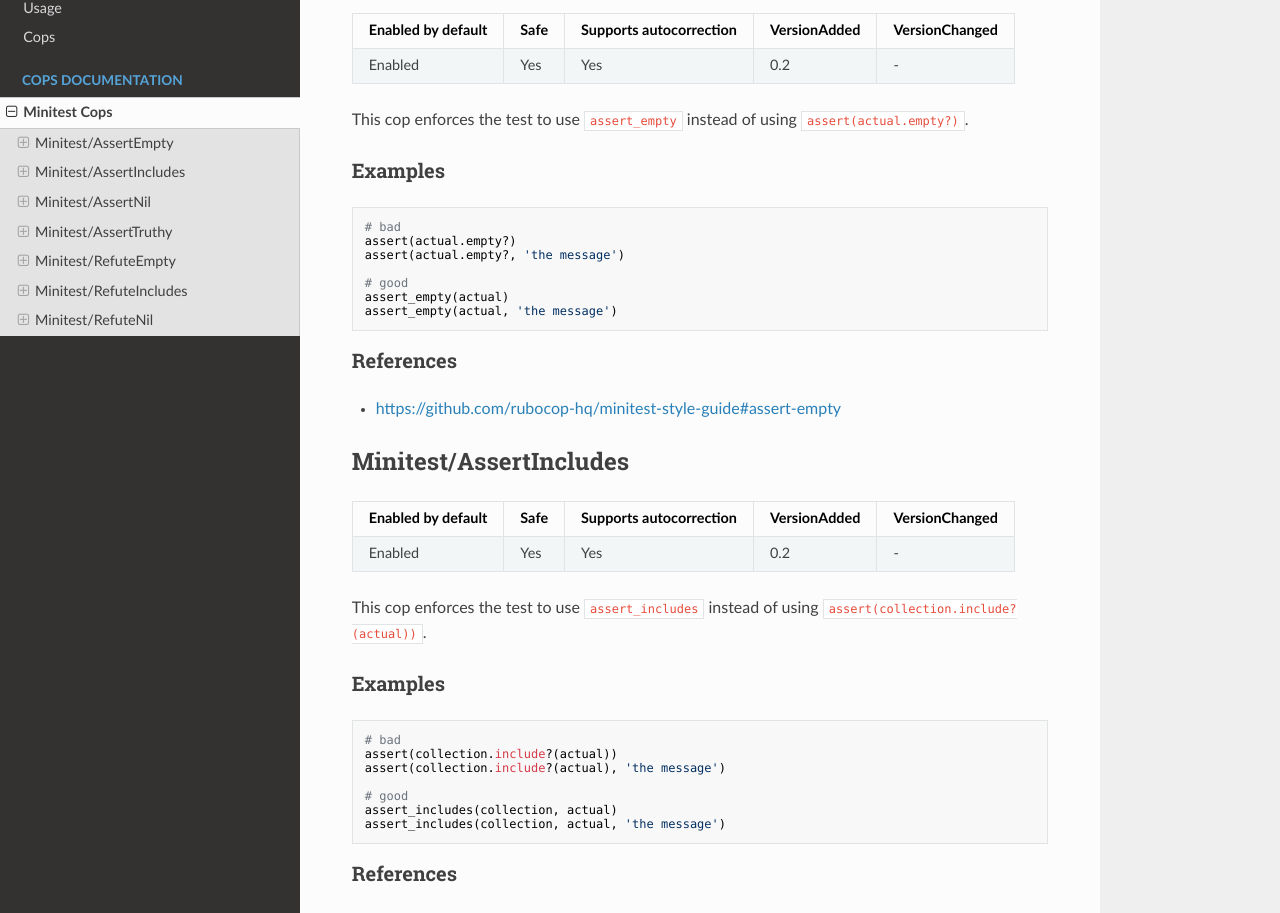
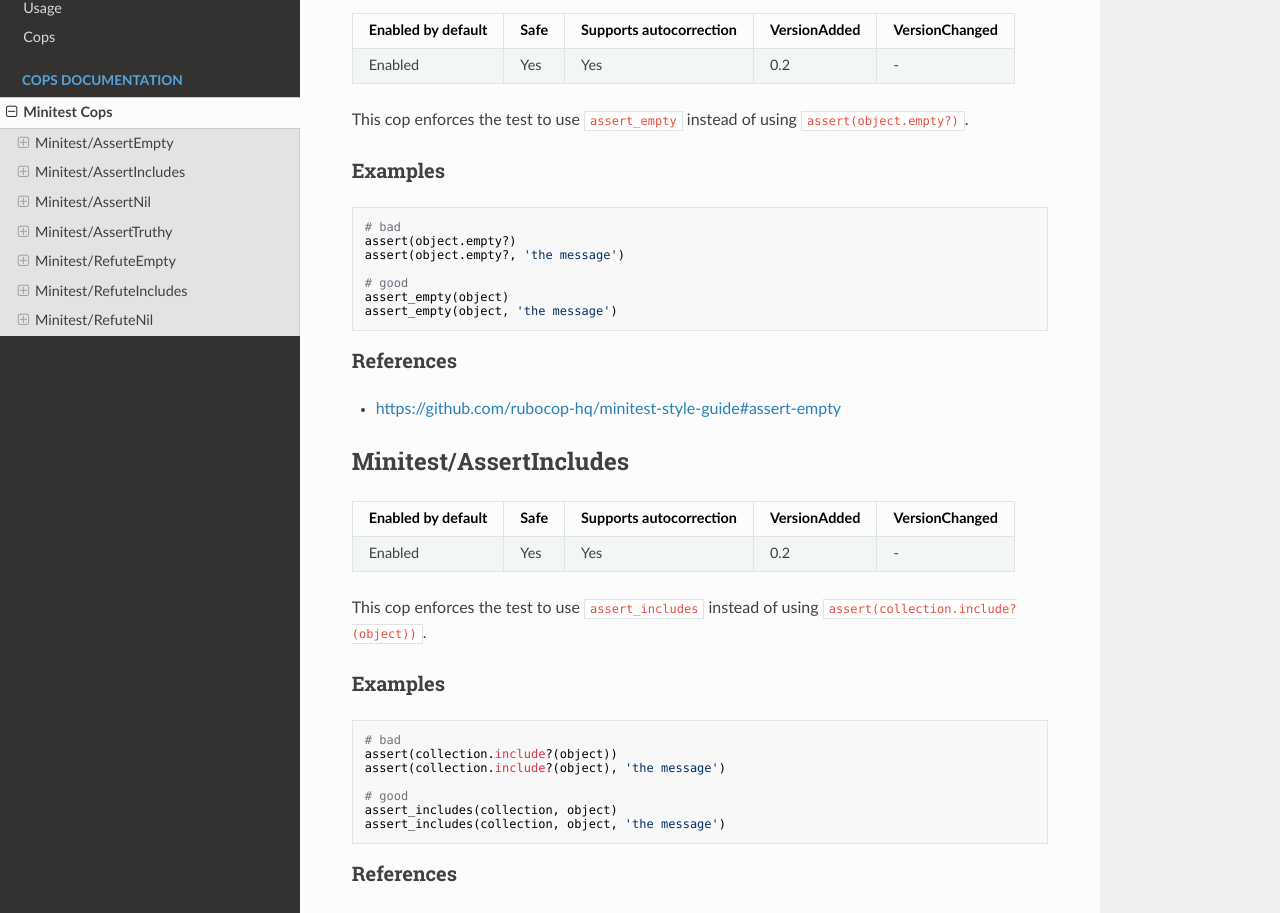
Before and after one commit to rubocop/rubocop-minitest, an MkDocs documentation site: the page built from manual/cops_minitest.md, in a window 1280 px wide and 1400 px high. Shown: the part 203-1116 px from the top of the window. Built offline with MkDocs 1.6.1, drawn with Linux system fonts in a browser that asks for light colours; nearby versions of some CDN libraries; old or Windows-style settings are respelled for this version of MkDocs.

Commit message:
Rename the assertion argument to object from actual (#23)

````diff
--- a/manual/cops_minitest.md
+++ b/manual/cops_minitest.md
@@ -7,18 +7,18 @@ Enabled by default | Safe | Supports autocorrection | VersionAdded | VersionChan
 Enabled | Yes | Yes  | 0.2 | -
 
 This cop enforces the test to use `assert_empty`
-instead of using `assert(actual.empty?)`.
+instead of using `assert(object.empty?)`.
 
 ### Examples
 
 ```ruby
 # bad
-assert(actual.empty?)
-assert(actual.empty?, 'the message')
+assert(object.empty?)
+assert(object.empty?, 'the message')
 
 # good
-assert_empty(actual)
-assert_empty(actual, 'the message')
+assert_empty(object)
+assert_empty(object, 'the message')
 ```
 
 ### References
@@ -32,18 +32,18 @@ Enabled by default | Safe | Supports autocorrection | VersionAdded | VersionChan
 Enabled | Yes | Yes  | 0.2 | -
 
 This cop enforces the test to use `assert_includes`
-instead of using `assert(collection.include?(actual))`.
+instead of using `assert(collection.include?(object))`.
 
 ### Examples
 
 ```ruby
 # bad
-assert(collection.include?(actual))
-assert(collection.include?(actual), 'the message')
+assert(collection.include?(object))
+assert(collection.include?(object), 'the message')
 
 # good
-assert_includes(collection, actual)
-assert_includes(collection, actual, 'the message')
+assert_includes(collection, object)
+assert_includes(collection, object, 'the message')
 ```
 
 ### References
````
Also changed, not shown: 4 other files.
